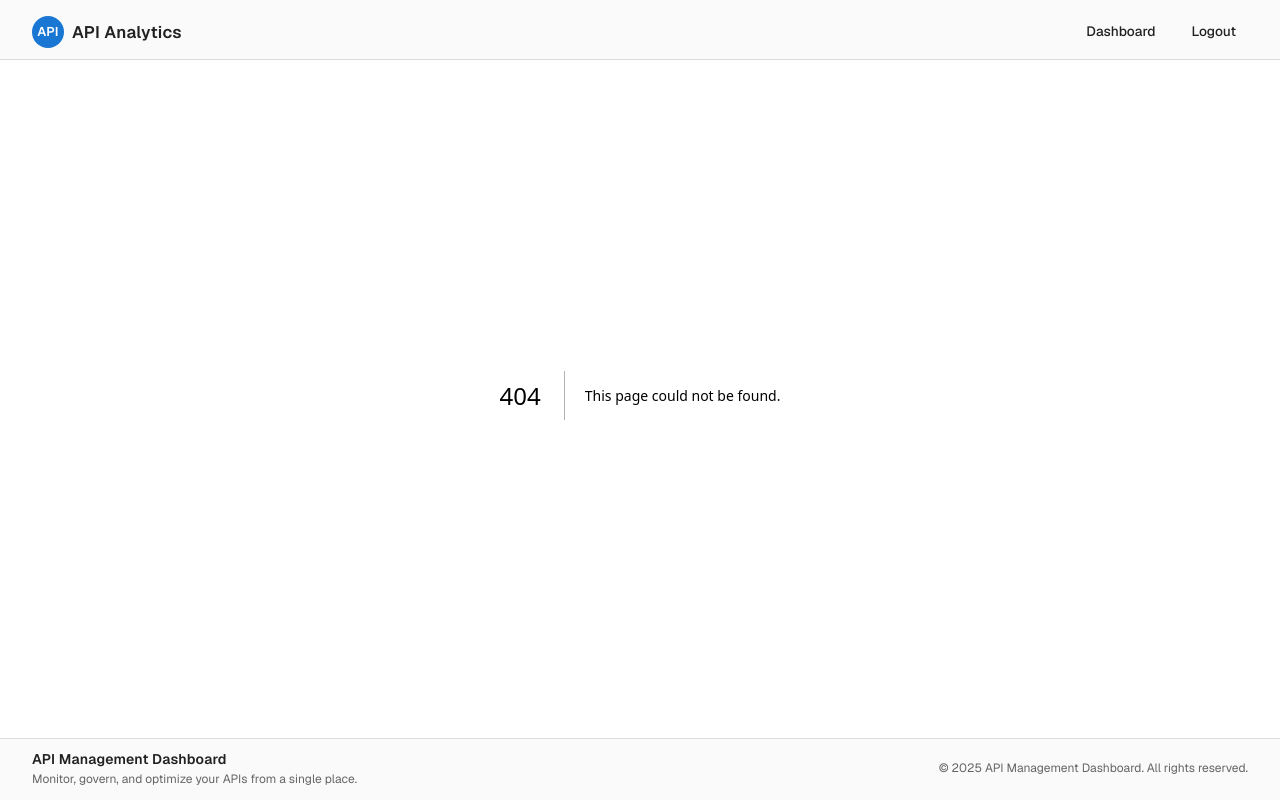
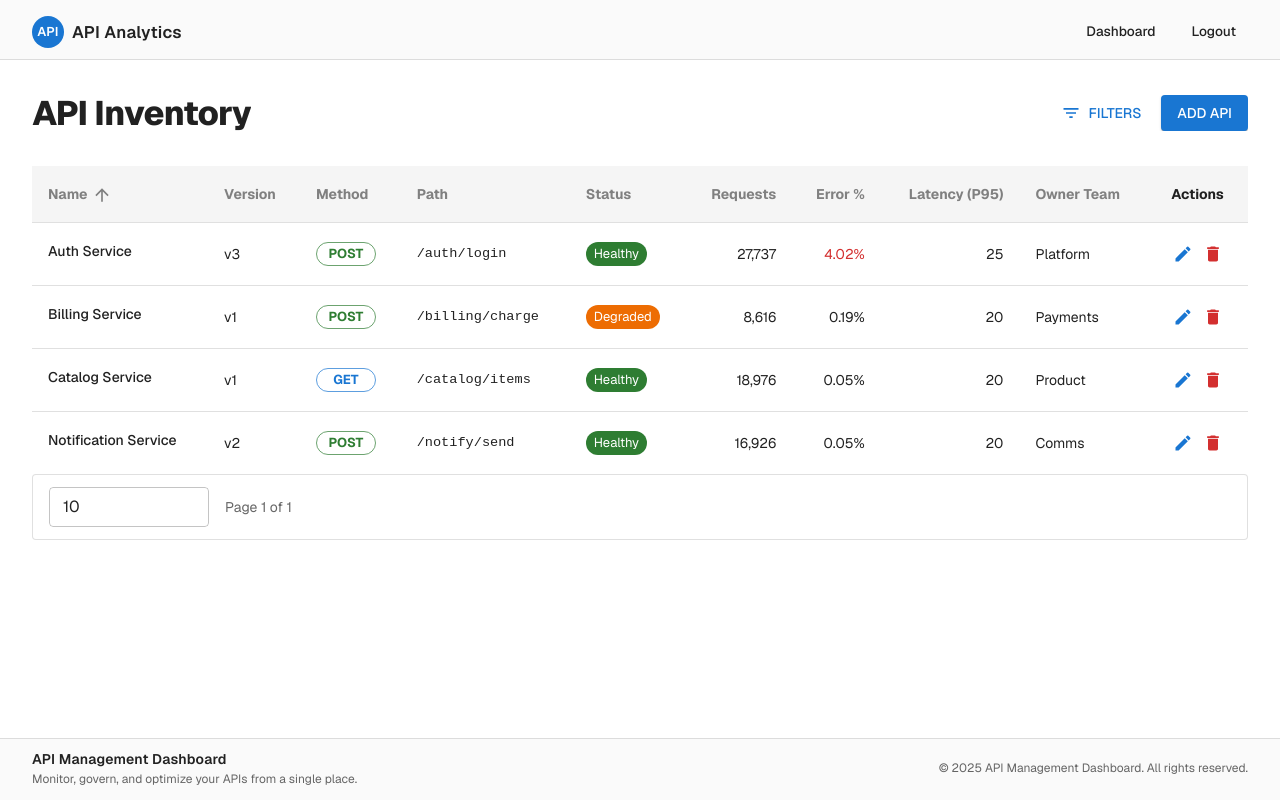
Before and after one commit to vijayrk-0/learn, a Next.js app: page /dashboard/api-list in a window 1280 px wide. Before the commit this address had no page. Built offline with nearby package versions, Linux system fonts and the light colour scheme; sample sign-in values are in the browser's storage; some icons are missing.

Commit message:
Rename apis folder to api-list for clearer naming convention

```diff
--- a/app/dashboard/apis/[slug]/page.tsx
+++ b/app/dashboard/api-list/[id]/page.tsx
@@ -55,7 +55,7 @@ export async function generateStaticParams() {
         const apis = data.data || [];
 
         return apis.map((api: topApiInterface) => ({
-            slug: `${`${api.id}`.replace(/\//g, '_')}`,
+            id: `${`${api.id}`.replace(/\//g, '_')}`,
         }));
     } catch (error) {
         console.error("Error generating static params:", error);
@@ -64,11 +64,11 @@ export async function generateStaticParams() {
 }
 
 // Fetch API data with ISR caching
-async function getApiData(slug: string): Promise<topApiInterface | null> {
+async function getApiData(id: string): Promise<topApiInterface | null> {
     try {
-        console.log("Fetching API data for slug:", slug);
+        console.log("Fetching API data for id:", id);
         const baseUrl = getBaseUrl();
-        const response = await fetch(`${baseUrl}/api/dashboard/api-lists/${slug}`, {
+        const response = await fetch(`${baseUrl}/api/dashboard/api-lists/${id}`, {
             headers: {
                 'Content-Type': 'application/json',
                 'is-ISR': 'true',
@@ -137,11 +137,11 @@ function getMethodColor(method: string): "primary" | "success" | "warning" | "er
 export default async function ApiDetailPage({
     params
 }: {
-    params: Promise<{ slug: string }>
+    params: Promise<{ id: string }>
 }) {
     // Await params
-    const { slug } = await params;
-    const api = await getApiData(slug);
+    const { id } = await params;
+    const api = await getApiData(id);
 
     if (!api) {
         notFound();
--- a/app/dashboard/apis/components/ActiveFilterChips.tsx
+++ b/app/dashboard/api-list/components/ActiveFilterChips.tsx
@@ -24,8 +24,20 @@ export default function ActiveFilterChips({
     }
 
     return (
-        <Box display="flex" flexWrap="wrap" gap={1} alignItems="center" mb={2}>
-            <Typography variant="body2" color="text.secondary" mr={1}>
+        <Box
+            display="flex"
+            flexWrap={{ xs: "nowrap", sm: "wrap" }}
+            gap={1}
+            alignItems="center"
+            mb={2}
+            sx={{
+                overflowX: { xs: "auto", sm: "visible" },
+                pb: { xs: 1, sm: 0 },
+                scrollbarWidth: "none", // Hide scrollbar for cleaner look
+                "&::-webkit-scrollbar": { display: "none" }
+            }}
+        >
+            <Typography variant="body2" color="text.secondary" mr={1} whiteSpace="nowrap">
                 Active Filters:
             </Typography>
             {activeKeys.map((key) => {
@@ -41,6 +53,7 @@ export default function ActiveFilterChips({
                         color="primary"
                         variant="outlined"
                         size="small"
+                        sx={{ whiteSpace: "nowrap" }}
                     />
                 );
             })}
@@ -51,7 +64,7 @@ export default function ActiveFilterChips({
                     color="default"
                     variant="filled"
                     size="small"
-                    sx={{ cursor: "pointer" }}
+                    sx={{ cursor: "pointer", whiteSpace: "nowrap" }}
                 />
             )}
         </Box>
--- a/app/dashboard/apis/components/ApiEditDialog.tsx
+++ b/app/dashboard/api-list/components/ApiEditDialog.tsx
@@ -1,5 +1,5 @@
 import React, { useState, useEffect } from "react";
-import { apiSchema } from "@/app/dashboard/apis/schema";
+import { apiSchema } from "@/app/dashboard/api-list/schema";
 import {
     Dialog,
     DialogTitle,
@@ -13,6 +13,8 @@ import {
     Select,
     MenuItem,
     Alert,
+    useMediaQuery,
+    useTheme,
 } from "@mui/material";
 import { topApiInterface } from "@/app/dashboard/dashboardSchema";
 
@@ -73,14 +75,23 @@ export default function ApiEditDialog({
         }
     };
 
+    const theme = useTheme();
+    const isMobile = useMediaQuery(theme.breakpoints.down('sm'));
+
     return (
-        <Dialog open={open} onClose={onClose} maxWidth="sm" fullWidth>
+        <Dialog
+            open={open}
+            onClose={onClose}
+            maxWidth="sm"
+            fullWidth
+            fullScreen={isMobile}
+        >
             <DialogTitle>{initialData ? "Edit API" : "Add New API"}</DialogTitle>
 
             {Object.keys(errors).length > 0 && (
                 <Alert
                     severity="error"
-                    sx={{ mb: 2 }}
+                    sx={{ mb: 2, borderRadius: 0 }}
                     onClose={() => setErrors({})}
                 >
                     <div
--- a/app/dashboard/apis/components/ApiFilterSidebar.tsx
+++ b/app/dashboard/api-list/components/ApiFilterSidebar.tsx
@@ -41,11 +41,18 @@ export default function ApiFilterSidebar({
     onReset,
 }: ApiFilterSidebarProps) {
     return (
-        <Drawer anchor="right" open={open} onClose={onClose}>
+        <Drawer
+            anchor="right"
+            open={open}
+            onClose={onClose}
+            PaperProps={{
+                sx: { width: { xs: "100%", sm: 380 } }
+            }}
+        >
             <Box
                 sx={{
-                    width: { xs: "100%", sm: 380 },
-                    p: 3,
+                    width: "100%",
+                    p: { xs: 2, sm: 3 },
                     display: "flex",
                     flexDirection: "column",
                     height: "100%",
@@ -62,14 +69,14 @@ export default function ApiFilterSidebar({
                     <Typography variant="h6" fontWeight="bold">
                         Filter APIs
                     </Typography>
-                    <IconButton onClick={onClose} size="small">
+                    <IconButton onClick={onClose} size="small" edge="end">
                         <CloseIcon />
                     </IconButton>
                 </Stack>
                 <Divider sx={{ mb: 3 }} />
 
                 {/* Form Fields Container */}
-                <Box sx={{ flexGrow: 1, overflowY: "auto", pr: 1 }}>
+                <Box sx={{ flexGrow: 1, overflowY: "auto", pr: 1, pb: 2 }}>
                     <Stack spacing={2.5}>
                         {/* General Information */}
                         <Box>
@@ -362,15 +369,20 @@ export default function ApiFilterSidebar({
                     </Stack>
                 </Box>
 
-                <Divider sx={{ my: 3 }} />
+                <Divider sx={{ my: 2 }} />
 
                 {/* Footer Actions */}
-                <Stack direction="row" spacing={2} justifyContent="flex-end">
+                <Stack
+                    direction={{ xs: "column", sm: "row" }}
+                    spacing={2}
+                    justifyContent="flex-end"
+                >
                     <Button
                         variant="outlined"
                         onClick={onReset}
                         fullWidth
                         color="inherit"
+                        size="large"
                     >
                         Clear All
                     </Button>
@@ -379,6 +391,7 @@ export default function ApiFilterSidebar({
                         onClick={onApply}
                         fullWidth
                         disableElevation
+                        size="large"
                     >
                         Apply Filters
                     </Button>
--- a/app/dashboard/apis/components/ApiTable.tsx
+++ b/app/dashboard/api-list/components/ApiTable.tsx
@@ -211,7 +211,7 @@ export default function ApiTable({
                   >
                     <TableCell component="th" scope="row" sx={{ fontWeight: 500 }}>
                       <Link
-                        href={`/dashboard/apis/${row.id}`}
+                        href={`/dashboard/api-list/${row.id}`}
                         style={{
                           textDecoration: "none",
                           color: "inherit",
@@ -343,7 +343,7 @@ export default function ApiTable({
               <Box sx={{ display: "flex", justifyContent: "space-between", alignItems: "flex-start", mb: 2 }}>
                 <Box>
                   <Link
-                    href={`/dashboard/apis/${row.id}`}
+                    href={`/dashboard/api-list/${row.id}`}
                     style={{ textDecoration: "none", color: "inherit" }}
                   >
                     <Typography variant="h6" fontWeight="bold" color="primary">
--- a/app/dashboard/apis/components/Pagination.tsx
+++ b/app/dashboard/api-list/components/Pagination.tsx
@@ -93,14 +93,18 @@ function PaginationComponent({
       component="section"
       aria-label="Table pagination"
     >
-      <Stack direction="row" spacing={2} alignItems="center">
+      <Stack
+        direction={{ xs: "column", sm: "row" }}
+        spacing={{ xs: 2, sm: 2 }}
+        alignItems="center"
+        width={{ xs: "100%", sm: "auto" }}
+      >
         {/* Input box for number of rows per page */}
         <RowsPerPageSelect
           rowOptions={rowOptions}
           selectedRow={selectedRow}
           onRowsChange={handleRowsChange}
         />
-
 
         {/* Display the current page and total pages */}
         <Typography variant="body2" color="text.secondary">
--- a/app/dashboard/apis/page.tsx
+++ b/app/dashboard/api-list/page.tsx
@@ -201,7 +201,7 @@ export default function ApisPage() {
   };
 
   return (
-    <Box sx={{ width: "100%", p: { xs: 2, sm: 3 }, mt: { xs: 1, sm: 0 } }}>
+    <Box sx={{ width: "100%", p: { xs: 2, sm: 3, md: 4 }, mt: { xs: 1, sm: 0 } }}>
       {/* Header / Actions */}
       <Stack
         direction={{ xs: "column", sm: "row" }}
@@ -210,17 +210,23 @@ export default function ApisPage() {
         mb={{ xs: 3, sm: 4 }}
         gap={2}
       >
+        <Box>
           <Typography
             variant="h4"
             fontWeight="800"
             color="text.primary"
             sx={{
-            fontSize: { xs: "1.75rem", sm: "2.125rem" },
-            letterSpacing: "-0.01em"
+              fontSize: { xs: "1.5rem", sm: "2rem", md: "2.125rem" },
+              letterSpacing: "-0.02em",
+              mb: { xs: 0.5, sm: 0 }
             }}
           >
             API Inventory
           </Typography>
+          <Typography variant="body2" color="text.secondary" sx={{ display: { xs: 'block', sm: 'none' } }}>
+            Manage your system APIs
+          </Typography>
+        </Box>
 
         <Stack
           direction="row"
@@ -240,9 +246,13 @@ export default function ApisPage() {
                 })
               )
             }
-            sx={{ flex: { xs: 1, sm: "initial" } }}
+            sx={{
+              flex: { xs: 1, sm: "initial" },
+              height: { xs: 40, sm: "auto" },
+              borderColor: showFilters ? "primary.main" : "divider",
+            }}
           >
-            {showFilters ? "Hide Filters" : "Filters"}
+            {showFilters ? "Hide" : "Filters"}
           </Button>
 
           {showFilters && (
@@ -252,7 +262,7 @@ export default function ApisPage() {
               color="secondary"
               startIcon={<CheckIcon />}
               onClick={handleApplyFilters}
-              sx={{ flex: { xs: 1, sm: "initial" } }}
+              sx={{ flex: { xs: 1, sm: "initial" }, height: { xs: 40, sm: "auto" } }}
             >
               Apply
             </Button>
@@ -264,7 +274,9 @@ export default function ApisPage() {
             size="medium"
             sx={{
               flex: { xs: "1 1 100%", sm: "initial" },
-              mt: { xs: 1, sm: 0 }
+              mt: { xs: 1, sm: 0 },
+              height: { xs: 44, sm: "auto" }, // Taller touch target on mobile
+              boxShadow: { xs: 2, sm: 1 }
             }}
           >
             Add API
--- a/app/dashboard/components/DashboardTopApis.tsx
+++ b/app/dashboard/components/DashboardTopApis.tsx
@@ -39,7 +39,7 @@ const DashboardTopApis: React.FC<DashboardTopApisProps> = ({ topApis }) => {
                     Performance metrics by endpoint
                 </Typography>
                 <Link
-                    href="/dashboard/apis"
+                    href="/dashboard/api-list"
                     underline="hover"
                     variant="body2"
                     color="primary"
```
Also changed, not shown: app/dashboard/api-list/components/ApiDeleteDialog.tsx (renamed from app/dashboard/apis/components/ApiDeleteDialog.tsx), app/dashboard/api-list/components/RowsPerPageSelect.tsx (renamed from app/dashboard/apis/components/RowsPerPageSelect.tsx), app/dashboard/api-list/components/tableConfig.ts (renamed from app/dashboard/apis/components/tableConfig.ts), app/dashboard/api-list/schema.ts (renamed from app/dashboard/apis/schema.ts). Lines whose indentation alone changed are shown as unchanged.
